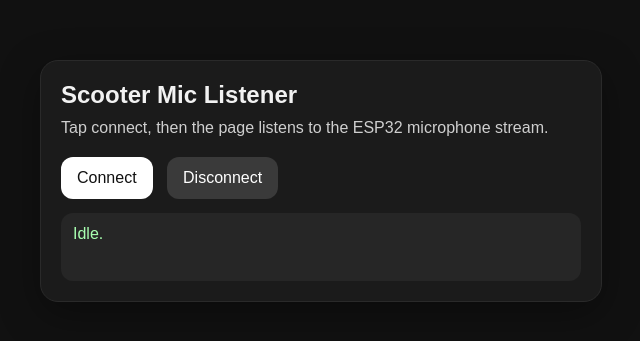
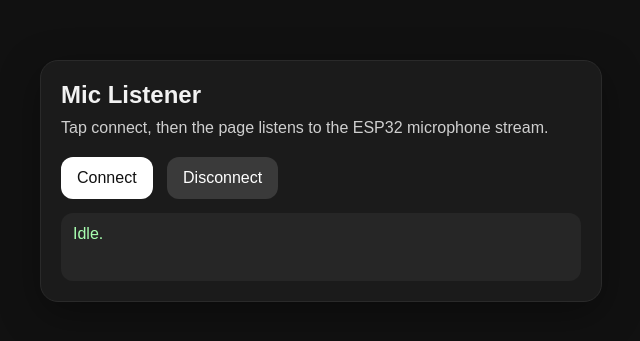
Before and after one commit to dabug-debug/mic-relay, a website: page public /index.html in a window 1280 px wide. Shown: the part 219-560 px from the top of the page, without its empty margins (319-959 px from the left). Drawn offline with Linux system fonts and the light colour scheme.

Commit message:
Update index.html

```diff
--- a/public /index.html
+++ b/public /index.html
@@ -3,7 +3,7 @@
 <head>
   <meta charset="utf-8" />
   <meta name="viewport" content="width=device-width,initial-scale=1" />
-  <title>Scooter Mic Listener</title>
+  <title>Mic Listener</title>
   <style>
     body {
       font-family: Arial, sans-serif;
@@ -48,7 +48,7 @@
 </head>
 <body>
   <div class="card">
-    <h1>Scooter Mic Listener</h1>
+    <h1>Mic Listener</h1>
     <p>Tap connect, then the page listens to the ESP32 microphone stream.</p>
 
     <div>
```
